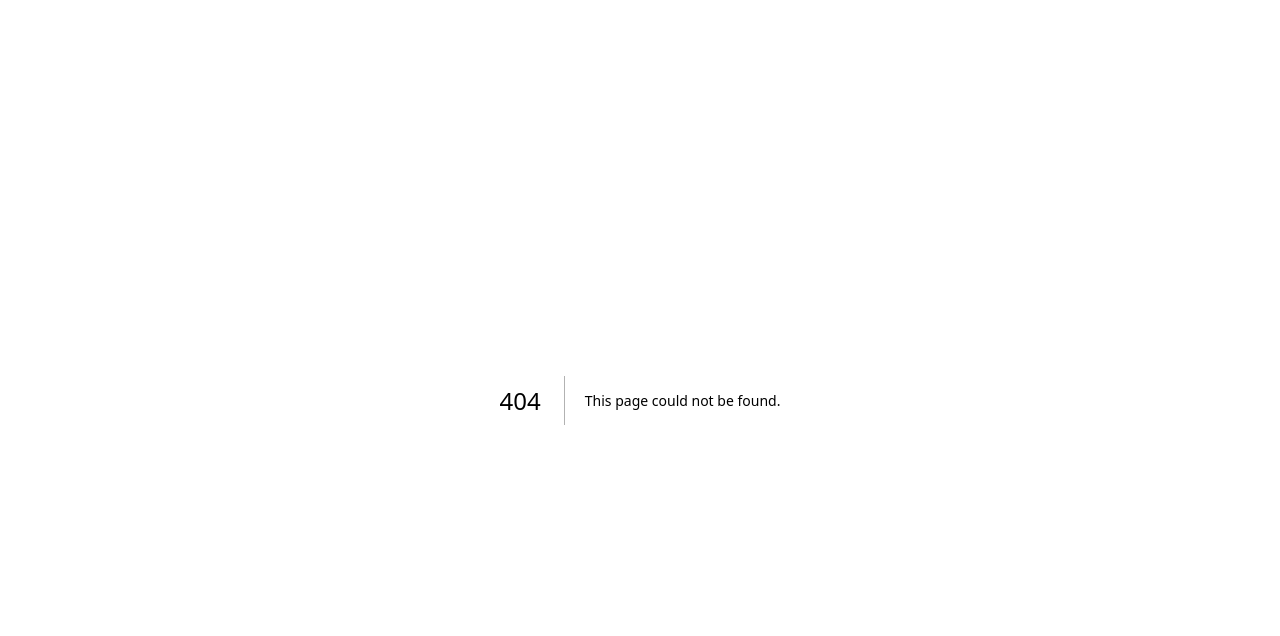
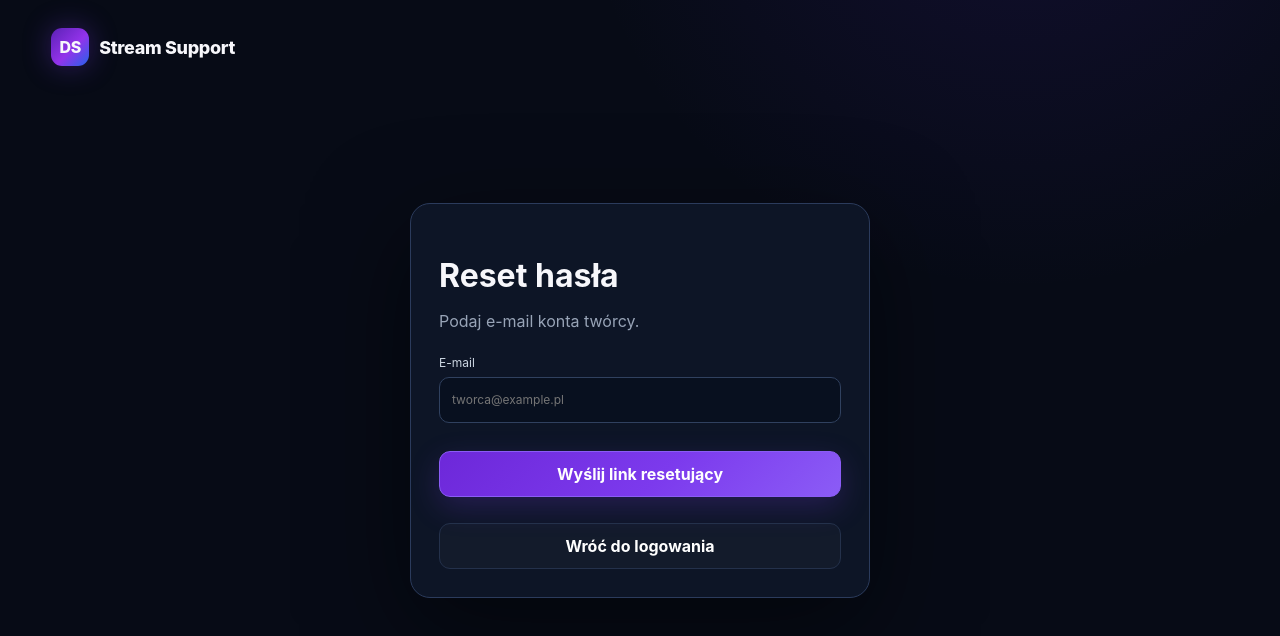
Before and after one commit to DominikSolorz/Dominik, a Next.js app: page /auth/reset in a window 1280 px wide. Before the commit this address had no page. Shown: the top 636 px of the page. Built offline with nearby package versions, Linux system fonts and the light colour scheme; no server answers.

Commit message:
Add password reset request flow

```diff
--- /dev/null
+++ b/app/auth/reset/page.tsx
@@ -0,0 +1,11 @@
+"use client";
+import { FormEvent, useState } from "react";
+import Link from "next/link";
+import { supabase } from "@/lib/supabase";
+import { Brand } from "@/components/Brand";
+
+export default function ResetPasswordPage(){
+ const [email,setEmail]=useState("");const [status,setStatus]=useState("");
+ async function submit(e:FormEvent){e.preventDefault();const redirectTo=`${window.location.origin}/auth/update-password`;const {error}=await supabase.auth.resetPasswordForEmail(email.trim(),{redirectTo});setStatus(error?error.message:"Jeśli konto istnieje, wysłaliśmy link do ustawienia nowego hasła.");}
+ return <main className="authShell"><Link href="/" className="brandLink"><Brand/></Link><section className="authCard"><h1>Reset hasła</h1><p>Podaj e-mail konta twórcy.</p><form onSubmit={submit}><label>E-mail<input type="email" required value={email} onChange={e=>setEmail(e.target.value)} placeholder="tworca@example.pl"/></label><button className="button primary wide">Wyślij link resetujący</button></form>{status?<div className="statusBox">{status}</div>:null}<Link href="/auth?mode=login" className="button ghost wide">Wróć do logowania</Link></section></main>;
+}
```
